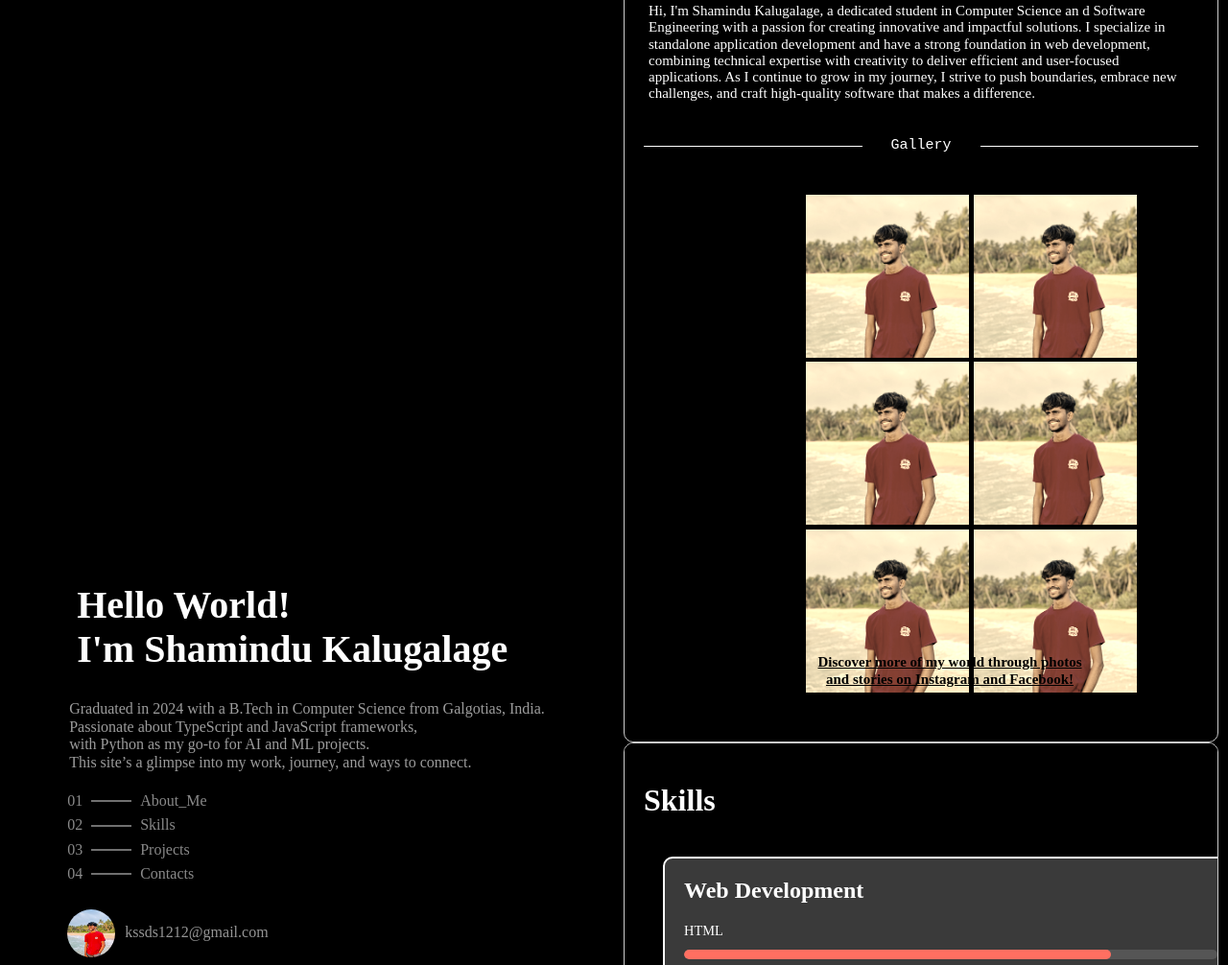
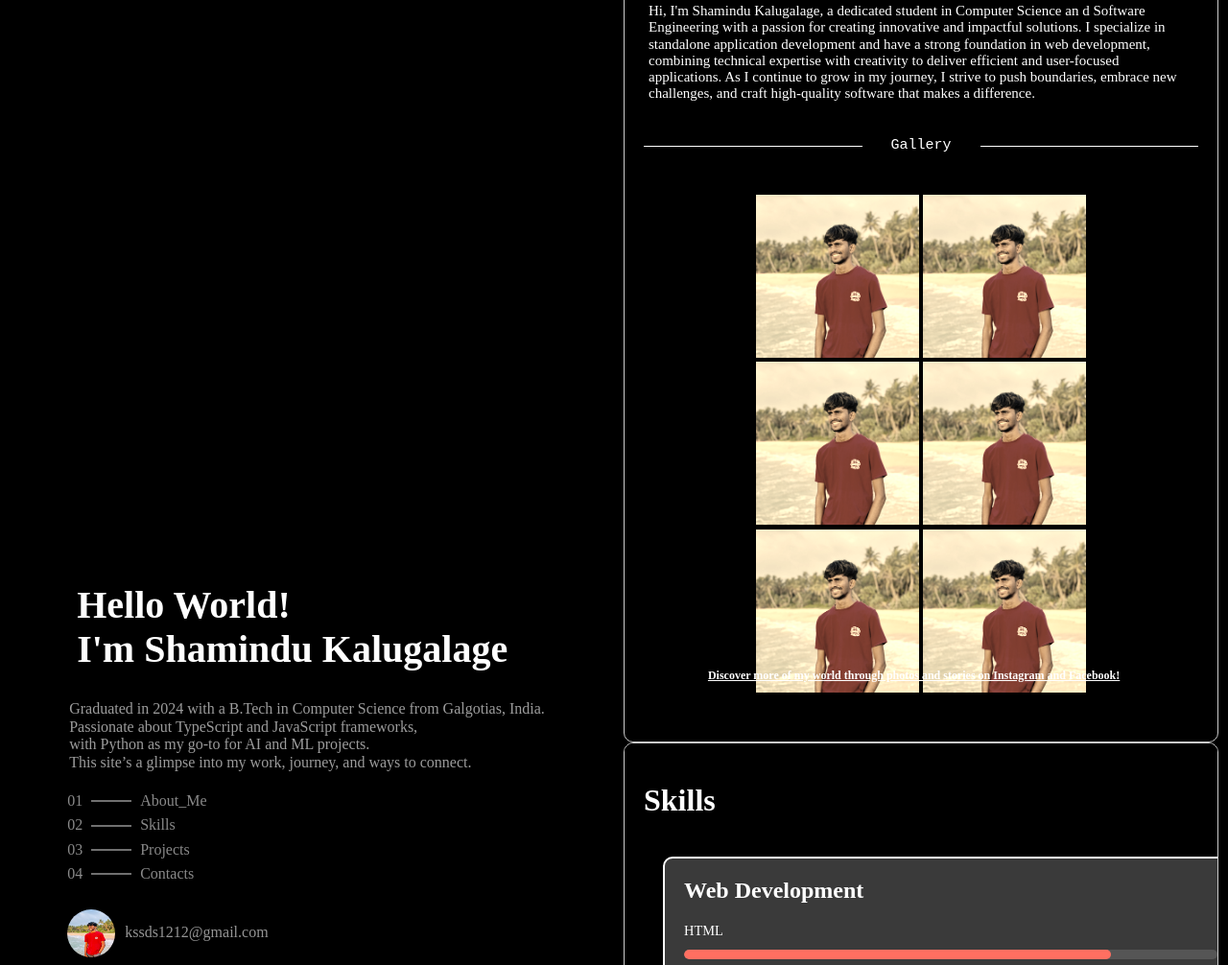
Before and after one commit to Shamindu-8845/My_Portfolio, a plain HTML site: page My_portfolio_impl/html/index.html in a window 1280 px wide and 2210 px high. Shown: the part 267-1273 px from the top of the page at 96% size. Drawn offline with Linux system fonts and the light colour scheme.

Commit message:
gallery section done

```diff
--- a/My_portfolio_impl/style/style.css
+++ b/My_portfolio_impl/style/style.css
@@ -238,6 +238,8 @@ nav ul li a {
 
 /*////////////////gallery//////////////*/
 .gallery {
+    justify-content: center;
+    justify-items: center;
     position: relative;
     --size: 170px;  /* Reduced size */
     --gap: .3rem;
@@ -253,7 +255,7 @@ nav ul li a {
     left: 0;
     right: 0;
     margin: auto;
-    width: 300px;
+    width: 500px;
     height: 600px;
     display: grid;
     grid-template-columns: var(--grid-cols);
@@ -315,11 +317,20 @@ nav ul li a {
     font-weight: bolder;
     color: black;
 }
-#about-me-discovery {
+.container>#about-me-discovery {
     display: inline-block;
     margin-top: 50px; /* Adjust space below gallery */
     text-align: center; /* Center text */
     margin-bottom:80px;
+    font-size: 12px;
+    position: relative;
+    right: 20px;
+    color: white;
+    bottom: 5px;
+    align-items: center;
+    justify-content: center;
+    top: 5px;
+    left: 80px;
 }
 
 #about-me-discovery>a>img{
```
Also changed, not shown: 1 other file.
